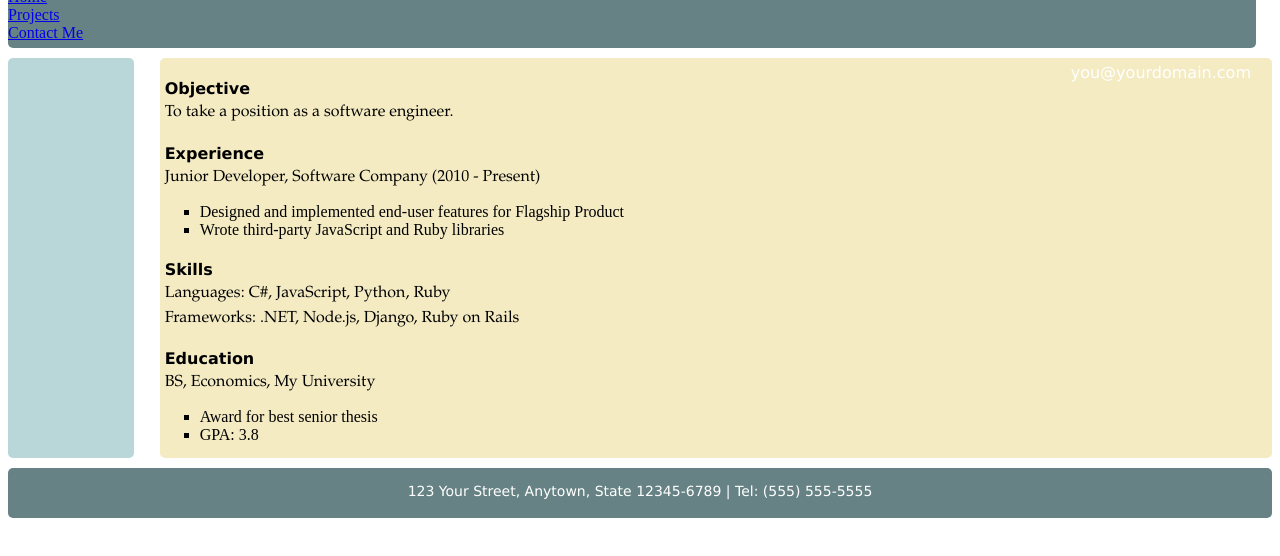
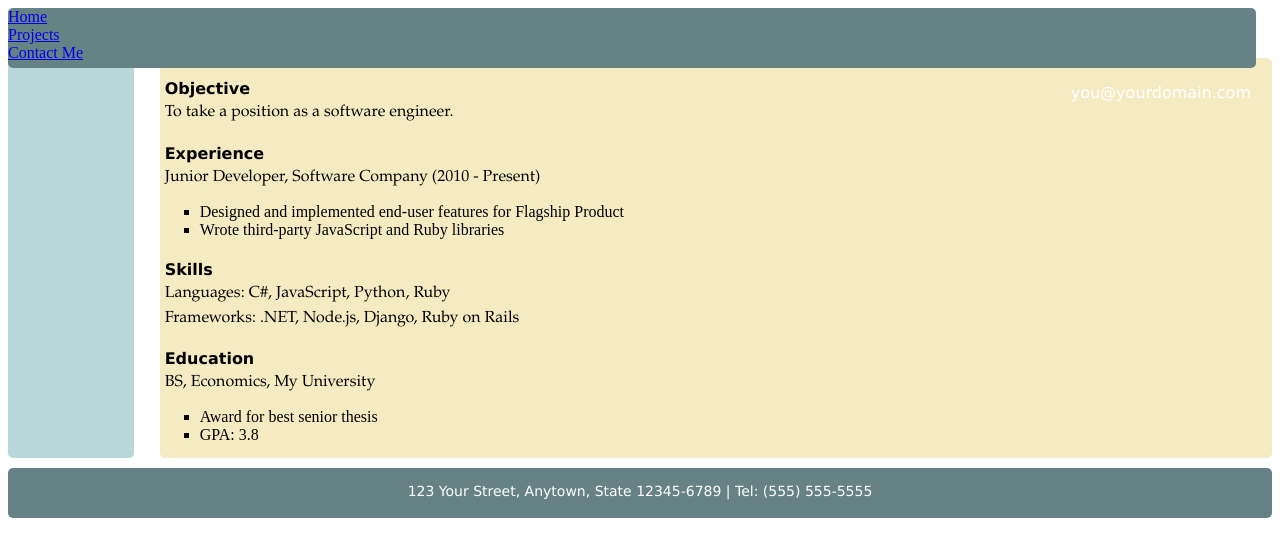
Before and after one commit to BrettKraus/brettkraus.github.io, a plain HTML site: page index.html in a window 1280 px wide. Drawn offline with Linux system fonts and the light colour scheme.

Commit message:
Trying to take away margin

```diff
--- a/main.css
+++ b/main.css
@@ -6,7 +6,6 @@ div {
 	z-index: 1;
 	position: fixed;
 	width: 97.5%;
-	margin-top: -20px;
 	height: 60px;
 	background-color: #668284;
 	margin-bottom:10px;
```
